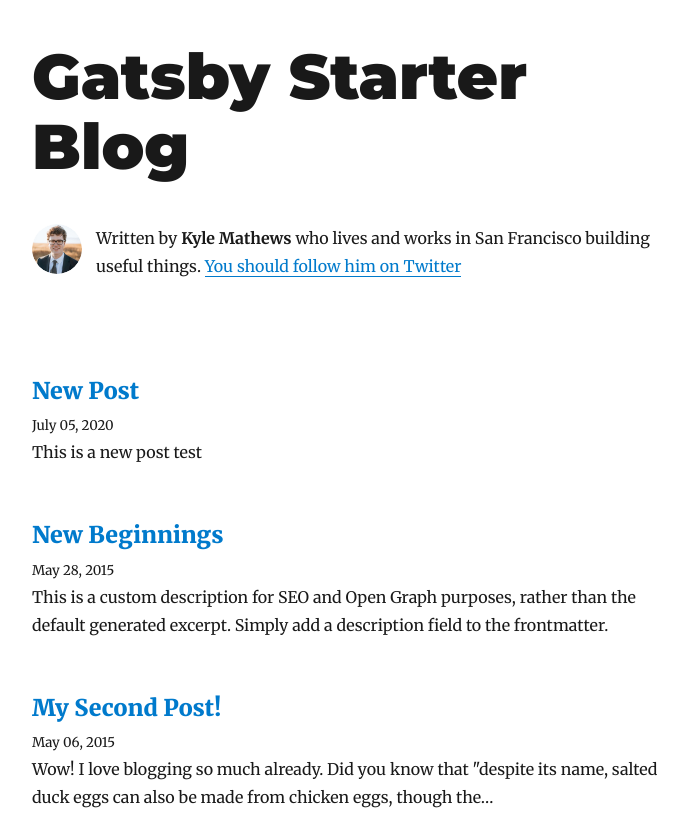
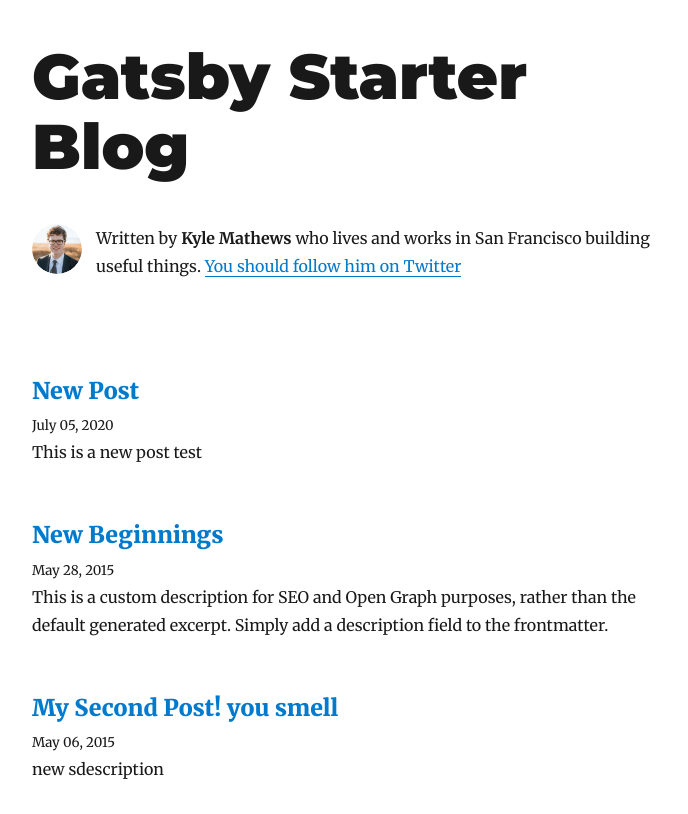
Before and after one commit to lswifty2017/blog-gatsby-cms, a Gatsby site: page / in a window 1280 px wide. Shown: the top 814 px of the page, without its empty margins (293-981 px from the left). Built offline with nearby package versions, Linux system fonts and the light colour scheme; Gatsby itself is replaced by a stand-in of ours; some packages are replaced by stand-ins of ours.

Commit message:
Update Blog “my-second-post/index”

```diff
--- a/content/blog/my-second-post/index.md
+++ b/content/blog/my-second-post/index.md
@@ -1,6 +1,7 @@
 ---
-title: My Second Post!
-date: "2015-05-06T23:46:37.121Z"
+title: My Second Post! you smell
+date: 2015-05-06T23:46:37.121Z
+description: "new sdescription "
 ---
 
 Wow! I love blogging so much already.
```
